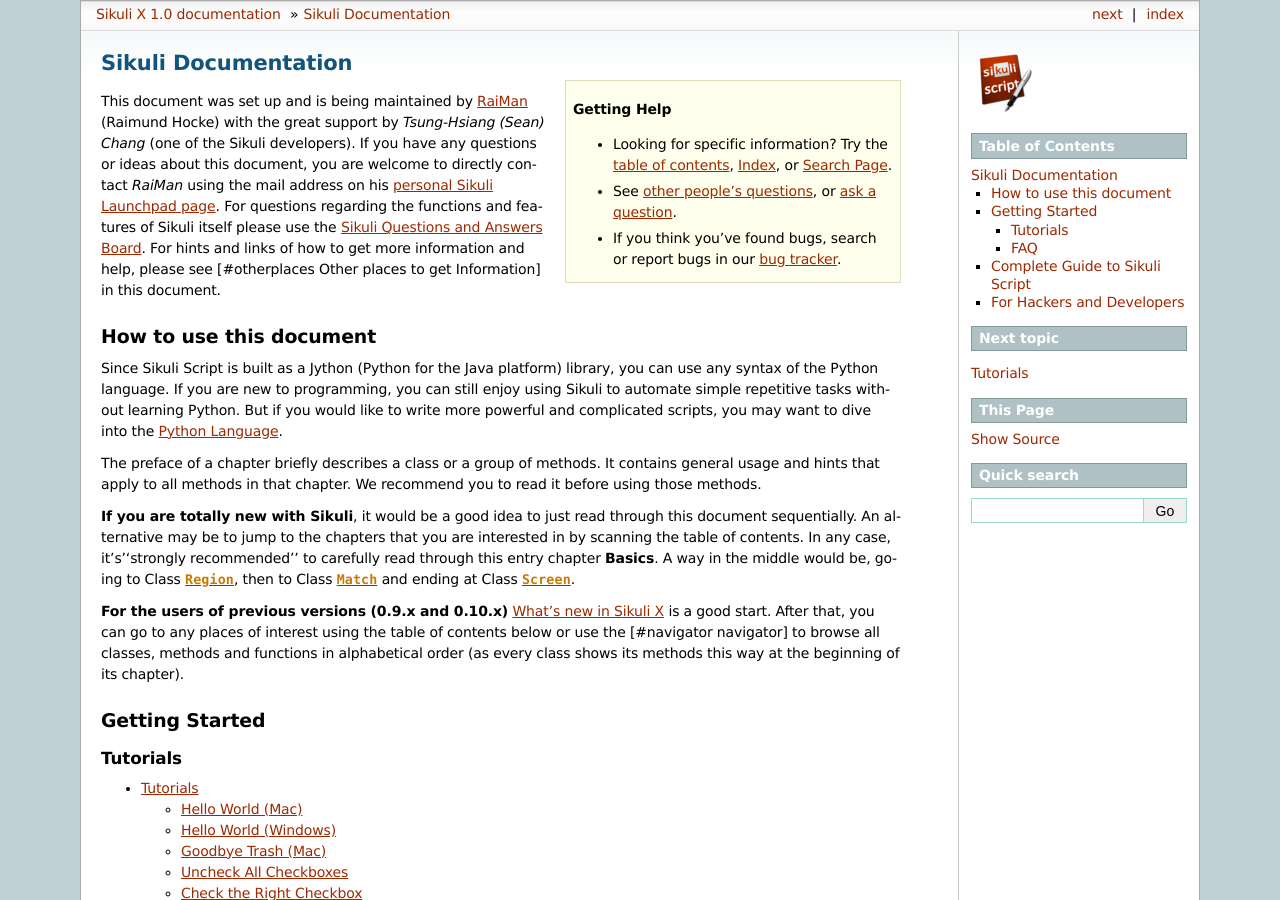
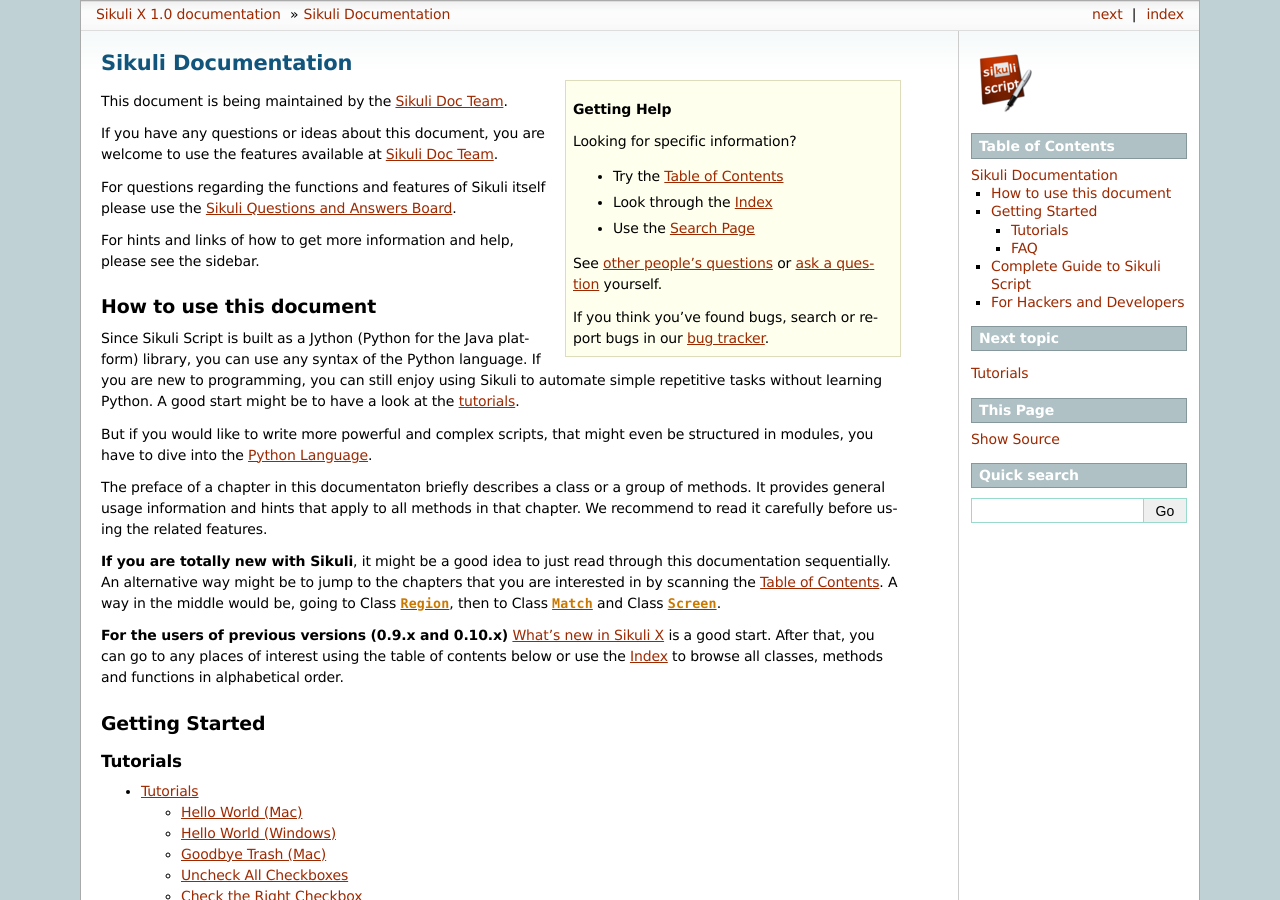
Before and after one commit to ck1125/sikuli, a Sphinx documentation site: the page built from docs/source/index.rst, in a window 1280 px wide and 900 px high. Built offline with Sphinx 7.4.7, drawn with Linux system fonts in a browser that asks for light colours.

Commit message:
index page optimized and links revised

```diff
--- a/docs/source/index.rst
+++ b/docs/source/index.rst
@@ -8,24 +8,31 @@
 
 .. sidebar:: Getting Help
 
-   * Looking for specific information?
-     Try the :doc:`table of contents <toc>`,
-     :ref:`genindex`, or :ref:`search`.
-   * See `other people's questions <https://answers.launchpad.net/sikuli>`_,
-     or `ask a question <https://answers.launchpad.net/sikuli/+addquestion>`_.
-   * If you think you've found bugs, search or report bugs in
-     our `bug tracker <https://bugs.launchpad.net/sikuli>`_.
+   Looking for specific information?
 
-This document was set up and is being maintained by `RaiMan
-<https://launchpad.net/~raimund-hocke>`_ (Raimund Hocke) with the great support
-by *Tsung-Hsiang (Sean) Chang* (one of the Sikuli developers).  If you have any
-questions or ideas about this document, you are welcome to directly contact
-*RaiMan* using the mail address on his `personal Sikuli Launchpad page
-<https://launchpad.net/~raimund-hocke>`_.  For questions regarding the
+   * Try the :doc:`Table of Contents <toc>`
+   * Look through the :ref:`genindex`
+   * Use the :ref:`search`
+
+   See `other people's questions <https://answers.launchpad.net/sikuli>`_
+   or `ask a question <https://answers.launchpad.net/sikuli/+addquestion>`_ yourself.
+
+   If you think you've found bugs, search or report bugs in
+   our `bug tracker <https://bugs.launchpad.net/sikuli>`_.
+
+This document is being maintained by the `Sikuli Doc Team
+<https://launchpad.net/~sikuli-doc/+members>`_.
+
+If you have any questions or ideas about this document,
+you are welcome to use the features available at `Sikuli Doc Team
+<https://launchpad.net/~sikuli-doc>`_.
+
+For questions regarding the
 functions and features of Sikuli itself please use the `Sikuli Questions and
-Answers Board <https://answers.launchpad.net/sikuli>`_.  For hints and links of
-how to get more information and help, please see [#otherplaces Other places to
-get Information] in this document.
+Answers Board <https://answers.launchpad.net/sikuli>`_.
+
+For hints and links of
+how to get more information and help, please see the sidebar.
 
 How to use this document
 ------------------------
@@ -33,28 +40,26 @@
 Since Sikuli Script is built as a Jython (Python for the Java platform)
 library, you can use any syntax of the Python language.  If you are new to
 programming, you can still enjoy using Sikuli to automate simple repetitive
-tasks without learning Python. But if you would like to write more powerful and
-complicated scripts, you may want to dive into the `Python Language
+tasks without learning Python. A good start might be to have a look at the :doc:`tutorials <tutorials/index>`.
+
+But if you would like to write more powerful and
+complex scripts, that might even be structured in modules, you have to dive into the `Python Language
 <http://jythonpodcast.hostjava.net/jythonbook/en/1.0/>`_.
 
-The preface of a chapter briefly describes a class or a group of methods. It
-contains general usage and hints that apply to all methods in that chapter. We
-recommend you to read it before using those methods.
+The preface of a chapter in this documentaton briefly describes a class or a group of methods. It
+provides general usage information and hints that apply to all methods in that chapter. We
+recommend to read it carefully before using the related features.
 
-**If you are totally new with Sikuli**, it would be a good idea to just read
-through this document sequentially. An alternative may be to jump to the
-chapters that you are interested in by scanning the table of contents. In any
-case, it’s’‘strongly recommended’’ to carefully read through this entry chapter
-**Basics**. A way in the middle would be, going to Class :py:class:`Region`,
-then to Class :py:class:`Match` and ending at Class :py:class:`Screen`.
+**If you are totally new with Sikuli**, it might be a good idea to just read
+through this documentation sequentially. An alternative way might be to jump to the
+chapters that you are interested in by scanning the :doc:`Table of Contents <toc>`.
+A way in the middle would be, going to Class :py:class:`Region`,
+then to Class :py:class:`Match` and Class :py:class:`Screen`.
 
 **For the users of previous versions (0.9.x and 0.10.x)** :doc:`What's new in
 Sikuli X <new-in-sikulix>` is a good start. After that, you can go to any
-places of interest using the table of contents below or use the [#navigator
-navigator] to browse all classes, methods and functions in alphabetical order
-(as every class shows its methods this way at the beginning of its chapter).
-
-
+places of interest using the table of contents below or use the :ref:`genindex`
+to browse all classes, methods and functions in alphabetical order.
 
 Getting Started
 ---------------
```
